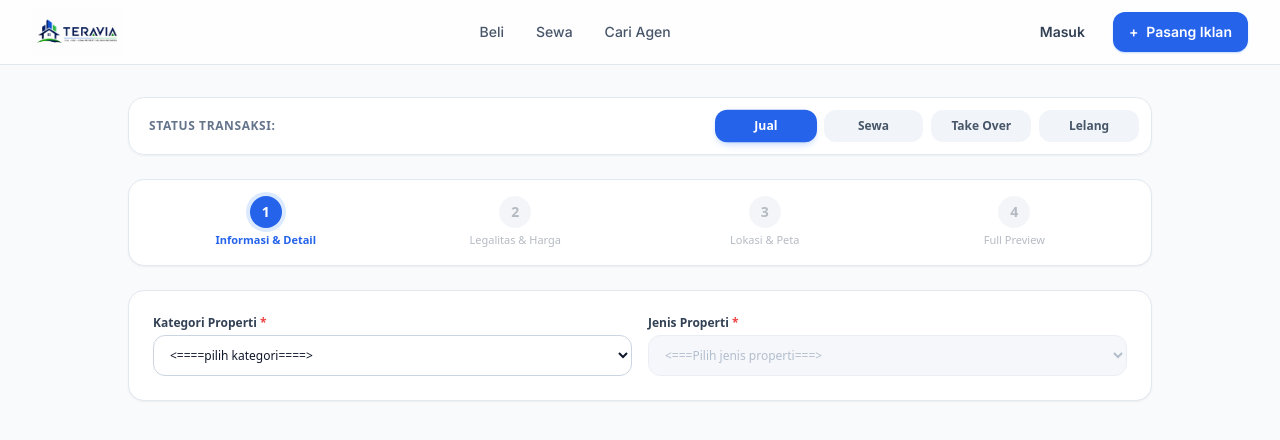
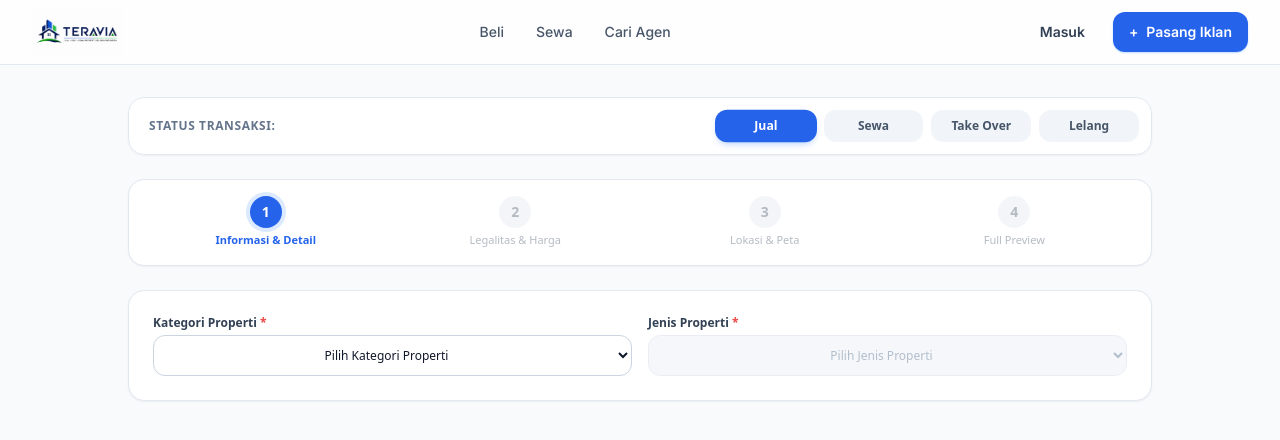
Before and after one commit to Teravia/Teravia, a Next.js app: page /dashboard/member/add-listing in a window 1280 px wide. Shown: the top 440 px of the page. Built offline with nearby package versions, Linux system fonts and the light colour scheme.

Commit message:
Update Step1Information.tsx

```diff
--- a/app/dashboard/member/add-listing/components/Step1Information.tsx
+++ b/app/dashboard/member/add-listing/components/Step1Information.tsx
@@ -13,7 +13,6 @@ export default function Step1Information({ onNext, transactionType }: Step1Props
 
   const handleCategoryChange = (e: React.ChangeEvent<HTMLSelectElement>) => {
     setCategory(e.target.value);
-    // Reset jenis properti saat kategori diubah
     setPropertyType("");
   };
 
@@ -30,9 +29,11 @@ export default function Step1Information({ onNext, transactionType }: Step1Props
             <select
               value={category}
               onChange={handleCategoryChange}
-              className="w-full px-3 py-2.5 rounded-xl border border-slate-300 bg-white font-medium focus:ring-2 focus:ring-blue-500 outline-none"
+              className="w-full px-3 py-2.5 rounded-xl border border-slate-300 bg-white font-medium text-center focus:ring-2 focus:ring-blue-500 outline-none cursor-pointer"
             >
-              <option value="">&lt;====pilih kategori====&gt;</option>
+              <option value="" disabled hidden className="text-slate-400">
+                Pilih Kategori Properti
+              </option>
               <option value="Hunian">Hunian</option>
               <option value="Komersial">Komersial</option>
               <option value="Tanah / Lahan">Tanah / Lahan</option>
@@ -49,14 +50,16 @@ export default function Step1Information({ onNext, transactionType }: Step1Props
             <select
               value={propertyType}
               onChange={(e) => setPropertyType(e.target.value)}
-              disabled={!category} // Menyala hanya ketika kategori sudah dipilih
-              className={`w-full px-3 py-2.5 rounded-xl border font-medium outline-none transition-all ${
+              disabled={!category}
+              className={`w-full px-3 py-2.5 rounded-xl border font-medium text-center outline-none transition-all ${
                 !category
                   ? "bg-slate-100 border-slate-200 text-slate-400 cursor-not-allowed"
-                  : "bg-white border-slate-300 text-slate-900 focus:ring-2 focus:ring-blue-500"
+                  : "bg-white border-slate-300 text-slate-900 focus:ring-2 focus:ring-blue-500 cursor-pointer"
               }`}
             >
-              <option value="">&lt;===Pilih jenis properti===&gt;</option>
+              <option value="" disabled hidden className="text-slate-400">
+                Pilih Jenis Properti
+              </option>
               <option value="Rumah">Rumah</option>
               <option value="Apartemen">Apartemen</option>
               <option value="Penthouse">Penthouse</option>
```
